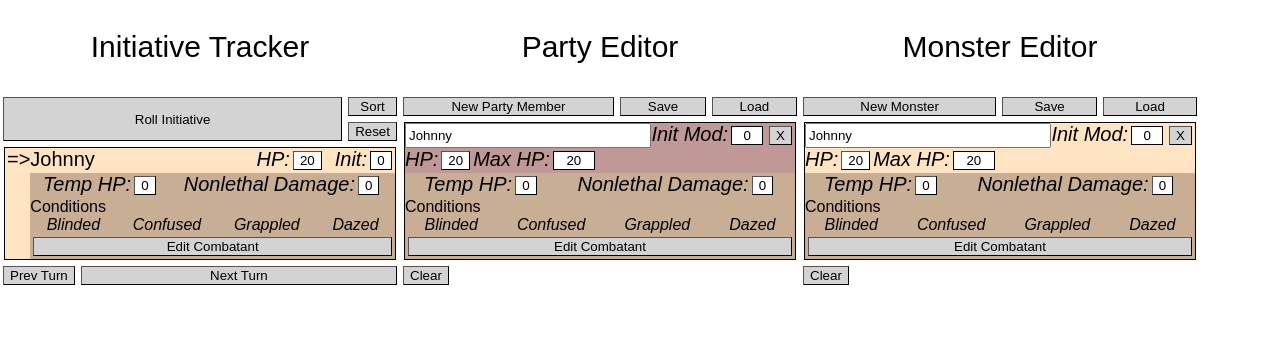
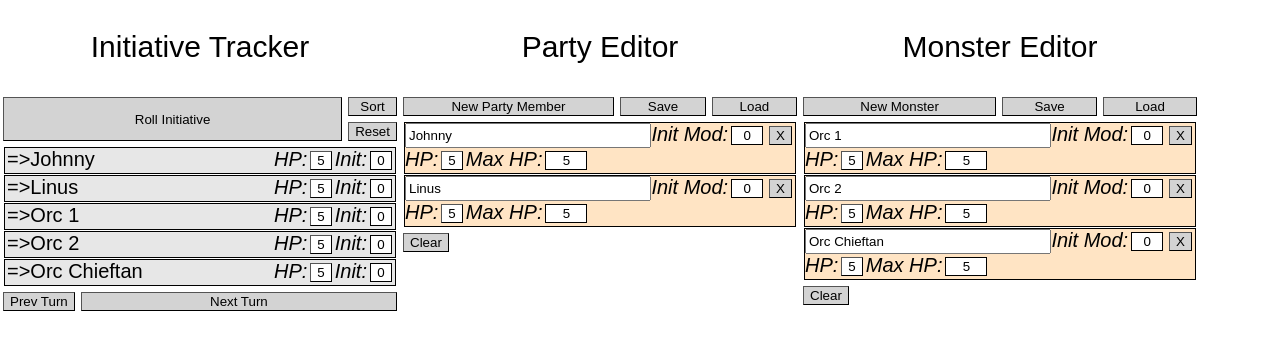
Before and after one commit to dumptruckman/pfcombat, a React (Create React App) app: page / in a window 1280 px wide. Shown: the top 350 px of the page. Built offline with nearby package versions, Linux system fonts and the light colour scheme.

Commit message:
Pass props through components from a static set of data.

```diff
--- a/src/App.js
+++ b/src/App.js
@@ -6,7 +6,9 @@ import CombatantModel from "./models/CombatantModel";
 
 class App extends Component {
     render() {
-        let combatants = [new CombatantModel("Johnny")];
+        let party = [new CombatantModel("Johnny"), new CombatantModel("Linus")];
+        let enemies = [new CombatantModel("Orc 1"), new CombatantModel("Orc 2"), new CombatantModel("Orc Chieftan")];
+        let combatants = party.concat(enemies);
         return (
             <div id="combat-tab" className="tab">
                 <div id="init-tracker" className="combat-pane">
@@ -32,7 +34,7 @@ class App extends Component {
                         <button className="button" style={{flexGrow: 1}}>Save</button>
                         <button className="button" style={{flexGrow: 1}}>Load</button>
                     </div>
-                    <CombatantList combatants={combatants} combatantType={PARTY} />
+                    <CombatantList combatants={party} combatantType={PARTY} />
                     <div className="button-panel" style={{display: "flex"}}>
                         <button className="button">Clear</button>
                     </div>
@@ -45,7 +47,7 @@ class App extends Component {
                         <button className="button" style={{flexGrow: 1}}>Save</button>
                         <button className="button" style={{flexGrow: 1}}>Load</button>
                     </div>
-                    <CombatantList combatants={combatants} combatantType={ENEMY} />
+                    <CombatantList combatants={enemies} combatantType={ENEMY} />
                     <div className="button-panel" style={{display: "flex"}}>
                         <button className="button">Clear</button>
                     </div>
--- a/src/components/Combatant.js
+++ b/src/components/Combatant.js
@@ -7,37 +7,43 @@ import CombatantModel from "../models/CombatantModel";
 import ValueButtonComponent from "./ValueButtonComponent";
 import ValueBoxComponent from "./ValueBoxComponent";
 
-const Combatant = ({combatant, combatantType}) => {
+const Combatant = ({combatant, combatantType, selected}) => {
     let elementClass = "combatant-list__element";
     let topSection = (
         <div className="combatant__info combatant__info--vertical">
             <div className="combatant__info">
-                <input title="creature name" className="input" defaultValue="Johnny" style={{flexGrow: 1}} />
-                <ValueBoxComponent text="Init Mod:" value={0} size={3} title="init mod" />
-                <button className="button">X</button>
+                <input title="creature name" className="input" defaultValue={combatant.name} style={{flexGrow: 1}} />
+                <ValueBoxComponent text="Init Mod:" value={combatant.initMod} size={3} title="init mod" />
+                <button title="Remove" className="button">X</button>
             </div>
             <div className="combatant__info">
-                <ValueButtonComponent text="HP:" value={20} />
-                <ValueBoxComponent text="Max HP:" value={20} size={4} title="maximum hp" />
+                <ValueButtonComponent text="HP:" value={combatant.currentHp} />
+                <ValueBoxComponent text="Max HP:" value={combatant.maxHp} size={4} title="maximum hp" />
             </div>
         </div>
     );
+    if (combatantType === INITIATIVE) { // Initiative pane shows different info in the top section of the combatant display
+        topSection = (
+            <div className="combatant__info">
+                <span className="combatant__name" style={{flexGrow: 1}}>{combatant.name}</span>
+                <div className="combatant__info">
+                    <ValueButtonComponent text="HP:" value={combatant.currentHp} />
+                    <ValueBoxComponent text="Init:" value={combatant.initiative} size={2} title="initiative" />
+                </div>
+            </div>
+        );
+        if (selected) {
+            elementClass += " combatant-list__element--selected-init"
+        }
+    } else {
+        elementClass += " combatant-list__element--editor";
+        if (selected) {
+            elementClass += " combatant-list__element--selected-editor";
+        }
+    }
     switch (combatantType) {
         case INITIATIVE:
-            topSection = (
-                <div className="combatant__info">
-                    <span className="combatant__name" style={{flexGrow: 1}}>Johnny</span>
-                    <div className="combatant__info">
-                        <div className="combatant__info combatant__info--hp">
-                            <span className="combatant__combat-stats-label">HP:</span>
-                            <button className="button button--hp">20</button>
-                        </div>
-                        <div className="combatant__info">
-                            <ValueBoxComponent text="Init:" value={0} size={2} title="initiative" />
-                        </div>
-                    </div>
-                </div>
-            );
+
             break;
         case PARTY:
             elementClass += " combatant-list__element--party";
@@ -53,7 +59,7 @@ const Combatant = ({combatant, combatantType}) => {
             {(combatantType === INITIATIVE && <div className="combatant__turn-arrow">=></div>)}
             <div className="combatant">
                 {topSection}
-                <CombatantExtraInfo combatant={combatant} />
+                <CombatantExtraInfo combatant={combatant} selected={selected} />
             </div>
         </li>
     );
@@ -61,7 +67,8 @@ const Combatant = ({combatant, combatantType}) => {
 
 Combatant.propTypes = {
     combatant: PropTypes.instanceOf(CombatantModel).isRequired,
-    combatantType: PropTypes.instanceOf(CombatantType).isRequired
+    combatantType: PropTypes.instanceOf(CombatantType).isRequired,
+    selected: PropTypes.bool
 };
 
 export default Combatant;
--- a/src/components/CombatantExtraInfo.js
+++ b/src/components/CombatantExtraInfo.js
@@ -4,13 +4,13 @@ import "../composite.css";
 import CombatantModel from "../models/CombatantModel";
 import ValueButtonComponent from "./ValueButtonComponent";
 
-const CombatantExtraInfo = ({combatant}) => {
+const CombatantExtraInfo = ({combatant, selected}) => {
     return (
         //<!--<div className="combatant__info combantant__info&#45;&#45;extras combatant__info&#45;&#45;vertical combatant__info&#45;&#45;hidden">-->
-        <div className="combatant__info combatant__info--extras combatant__info--vertical">
+        <div className="combatant__info combatant__info--extras combatant__info--vertical" style={!selected ? {display: "none"} : {}}>
             <div className="combatant__info combatant__info--space-around">
-                <ValueButtonComponent text="Temp HP:" value={0}/>
-                <ValueButtonComponent text="Nonlethal Damage:" value={0} />
+                <ValueButtonComponent text="Temp HP:" value={combatant.tempHp}/>
+                <ValueButtonComponent text="Nonlethal Damage:" value={combatant.nonlethalDamage} />
             </div>
             <div className="combatant_info combatant__info--vertical">
                 <span>Conditions</span>
@@ -27,7 +27,8 @@ const CombatantExtraInfo = ({combatant}) => {
 };
 
 CombatantExtraInfo.propTypes = {
-    combatant: PropTypes.instanceOf(CombatantModel).isRequired
+    combatant: PropTypes.instanceOf(CombatantModel).isRequired,
+    selected: PropTypes.bool
 };
 
 export default CombatantExtraInfo
--- a/src/components/CombatantList.js
+++ b/src/components/CombatantList.js
@@ -9,7 +9,7 @@ const CombatantList = ({combatants, combatantType}) => {
         <div className="combatant-list">
             <ul>
                 {combatants.map((combatant) => {
-                    return <Combatant key={combatant.name} combatant={combatant} combatantType={combatantType}/>;
+                    return <Combatant key={combatant.name} combatant={combatant} combatantType={combatantType} />;
                 })}
             </ul>
         </div>
--- a/src/composite.css
+++ b/src/composite.css
@@ -65,14 +65,22 @@ ul {
 }
 
 .combatant-list__element {
-    background-color: bisque;
+    background-color: #e7e7e7;
     border: solid 1px black;
     margin: 1px;
     display: flex;
 }
 
-.combatant-list__element--party {
+.combatant-list__element--editor {
+    background-color: bisque;
+}
+
+.combatant-list__element--selected-editor {
     background-color: #bf9897;
+}
+
+.combatant-list__element--selected-init {
+    background-color: #a6d9db;
 }
 
 .combatant {
```
